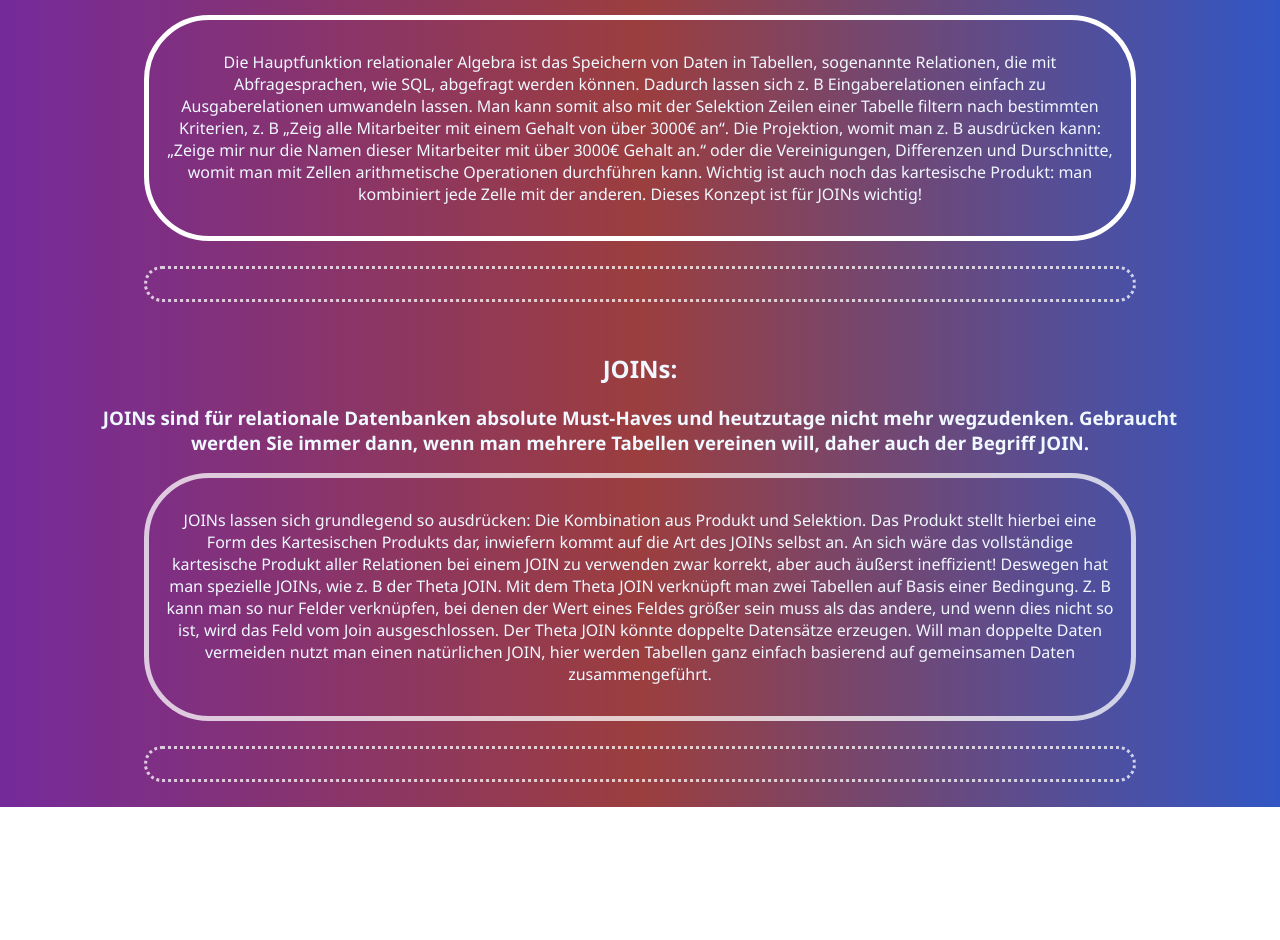
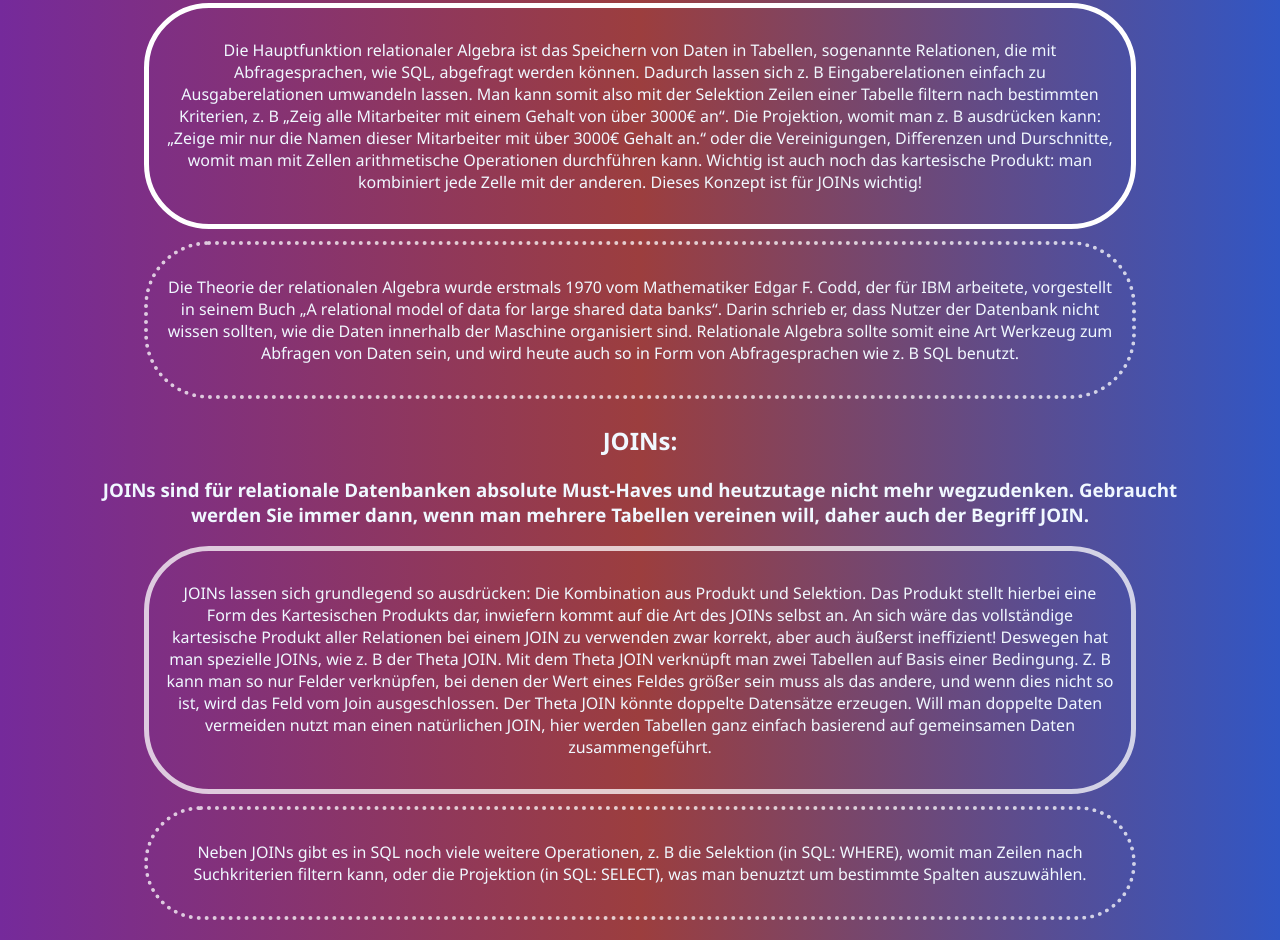
Before and after one commit to Moritisimor/DBSeite, a plain HTML site: page index.html in a window 1280 px wide. Shown: the part 208-1148 px from the top of the page. Before the commit the page ends 1015 px from the top, so only its background shows below. Drawn offline with Linux system fonts and the light colour scheme.

Commit message:
Made Misc Borders slightly thicker, made the site more compact and added info in the misc sections

```diff
--- a/index.css
+++ b/index.css
@@ -8,7 +8,7 @@ body {
 }
 
 .RelAlgHead {
-    margin-top: 3%;
+    margin-top: 2%;
     margin-left: 5%;
     margin-right: 5%;
 }
@@ -18,15 +18,15 @@ body {
     padding: 15px;
     border-radius: 65px;
     border: 5px solid rgb(255, 255, 255);
-    margin-bottom: 2%;
+    margin-bottom: 1%;
 }
 .RelAlgMisc {
     margin-right: 10%;
     margin-left: 10%;
     padding: 15px;
     border-radius: 65px;
-    border: 3px dotted rgba(255, 255, 255, 0.745);
-    margin-bottom: 4%;
+    border: 4px dotted rgba(255, 255, 255, 0.745);
+    margin-bottom: 2%;
 }
 
 .JOINsHead {
@@ -39,13 +39,12 @@ body {
     padding: 15px;
     border-radius: 65px;
     border: 5px solid rgba(255, 255, 255, 0.745);
-    margin-bottom: 2%;
+    margin-bottom: 1%;
 }
 .JOINsMisc {
     margin-right: 10%;
     margin-left: 10%;
     padding: 15px;
     border-radius: 65px;
-    border: 3px dotted rgba(255, 255, 255, 0.745);
-    margin-bottom: 2%;
+    border: 4px dotted rgba(255, 255, 255, 0.745);
 }
--- a/index.html
+++ b/index.html
@@ -19,7 +19,9 @@
             kann. Wichtig ist auch noch das kartesische Produkt: man kombiniert jede Zelle mit der anderen. Dieses Konzept ist für JOINs wichtig!</p>
         </div>
         <div class="RelAlgMisc">
-
+            <p>Die Theorie der relationalen Algebra wurde erstmals 1970 vom Mathematiker Edgar F. Codd, der für IBM arbeitete, vorgestellt in seinem Buch „A relational model of data for large shared data banks“. Darin schrieb
+            er, dass Nutzer der Datenbank nicht wissen sollten, wie die Daten innerhalb der Maschine organisiert sind. Relationale Algebra sollte somit eine Art Werkzeug zum Abfragen von Daten sein, und wird heute auch so in
+            Form von Abfragesprachen wie z. B SQL benutzt.</p>
         </div>
 
         <div class="JOINsHead">
@@ -34,7 +36,8 @@
             zusammengeführt.</p>
         </div>
         <div class="JOINsMisc">
-
+            <p>Neben JOINs gibt es in SQL noch viele weitere Operationen, z. B die Selektion (in SQL: WHERE), womit man Zeilen nach Suchkriterien filtern kann, oder die Projektion (in SQL: SELECT), was man benuztzt um bestimmte
+            Spalten auszuwählen.</p>
         </div>
 </body>
 </html>
```
